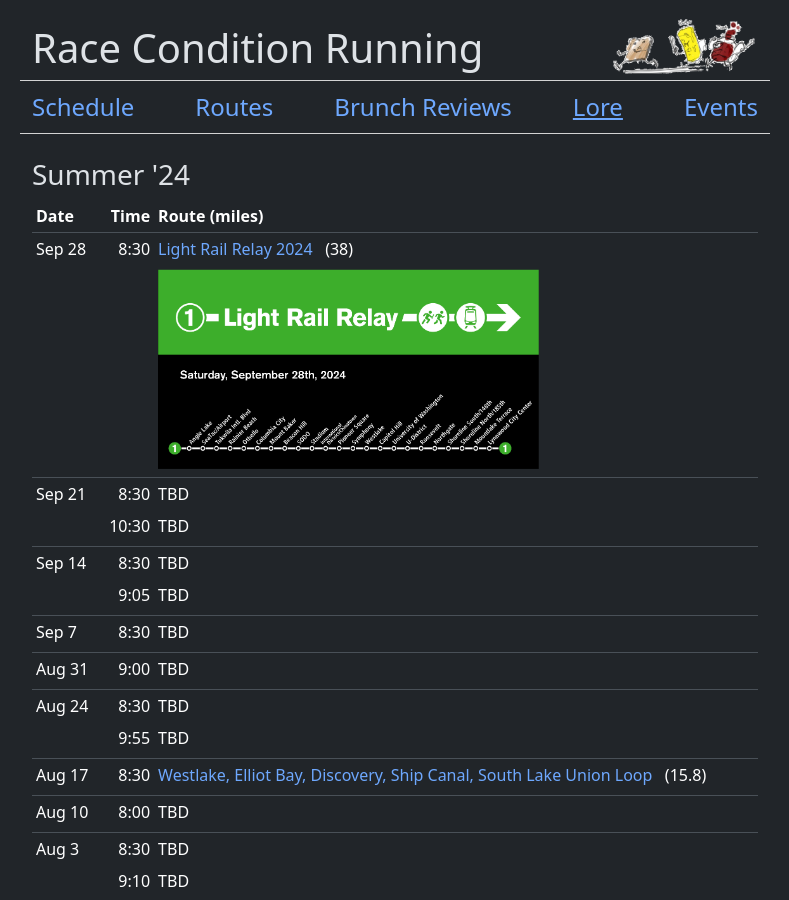
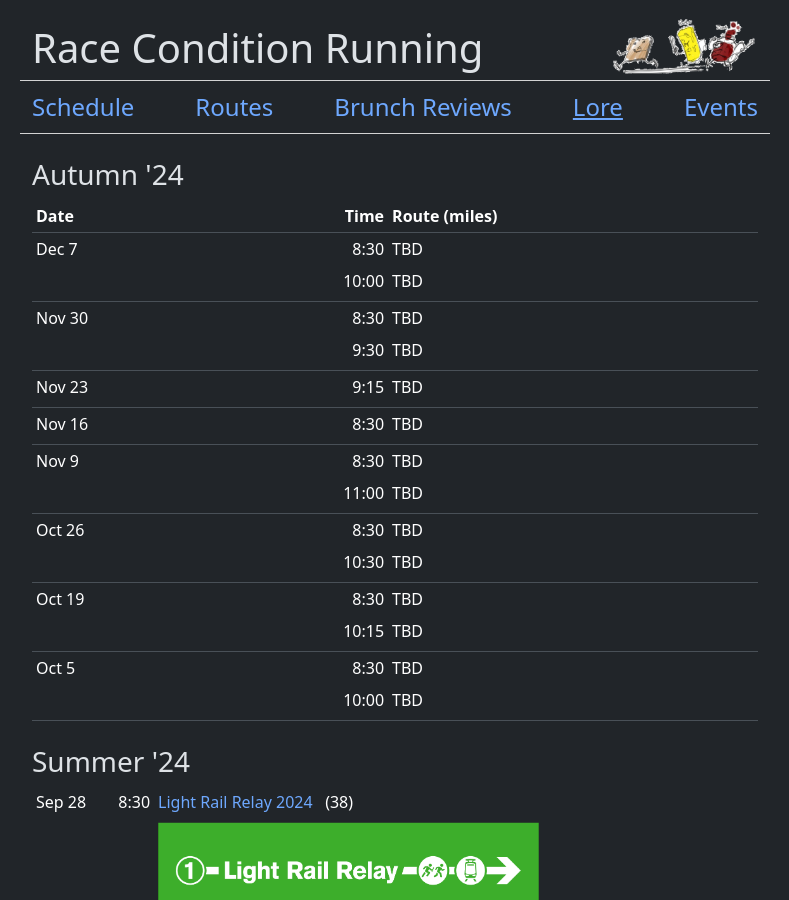
Before and after one commit to raceconditionrunning/raceconditionrunning.github.io, a Jekyll site: the page built from pages/lore.html, in a window 1280 px wide and 900 px high. Shown: the whole window, without its empty margins (245-1034 px from the left). Built offline with Jekyll 4.4.1, drawn with Linux system fonts in a browser that asks for light colours.

Commit message:
Initial schedule

```diff
--- a/_data/schedule.yml
+++ b/_data/schedule.yml
@@ -1 +1 @@
-schedules/24-summer.yml
+schedules/24-autumn.yml
--- /dev/null
+++ b/_data/schedules/24-autumn.yml
@@ -0,0 +1,61 @@
+- date: "2024-10-05"
+  plan:
+    - time: "8:30"
+      route_id: cse-lwb-cc
+    - time: "10:00"
+      route_id: cc-genessee-lwb-seward-loop
+
+# - date: "2024-10-12"
+  # plan:
+    # DAWG DASH
+
+- date: "2024-10-19"
+  plan:
+    - time: "8:30"
+      route_id: locks-discovery-magnolia-discovery-ob
+    - time: "10:15"
+      route_id: locks-fremont-bridge-loop
+
+- date: "2024-10-26"
+  plan:
+    - time: "8:30"
+      route_id: westlake-elliot-bay-locks-burke-westlake-loop
+    - time: "10:30"
+      route_id: westlake-waterfront-cranes-sodo
+
+# - date: "2024-11-02"
+#   plan:
+#     Drumheller Half
+
+- date: "2024-11-09"
+  plan:
+    - time: "8:30"
+      route_id: roosevelt-carkeek-golden-gardens-roses-loop
+    - time: "11:00"
+      route_id: roosevelt-green-lake-loop
+
+- date: "2024-11-16"
+  plan:
+    - time: "8:30"
+      route_id: cse-jays-cafe
+
+- date: "2024-11-23"
+  plan:
+    # - time: "8:30"
+    #   route_id: beacon-i90-trail-cap-hill in reverse
+    - time: "9:15"
+      route_id: beacon-jefferson-park-chief-sealth-new-holly-ob
+
+- date: "2024-11-30"
+  plan:
+    - time: "8:30"
+      route_id: cse-arb-lwb-mt-baker
+    - time: "9:30"
+      route_id: mb-lwb-cc
+
+- date: "2024-12-07"
+  plan:
+    - time: "8:30"
+      route_id: cap-hill-i90-trail-lwb-arborlaken-loop
+    - time: "10:00"
+      route_id: cap-hill-volunteer-park-westlake
```
